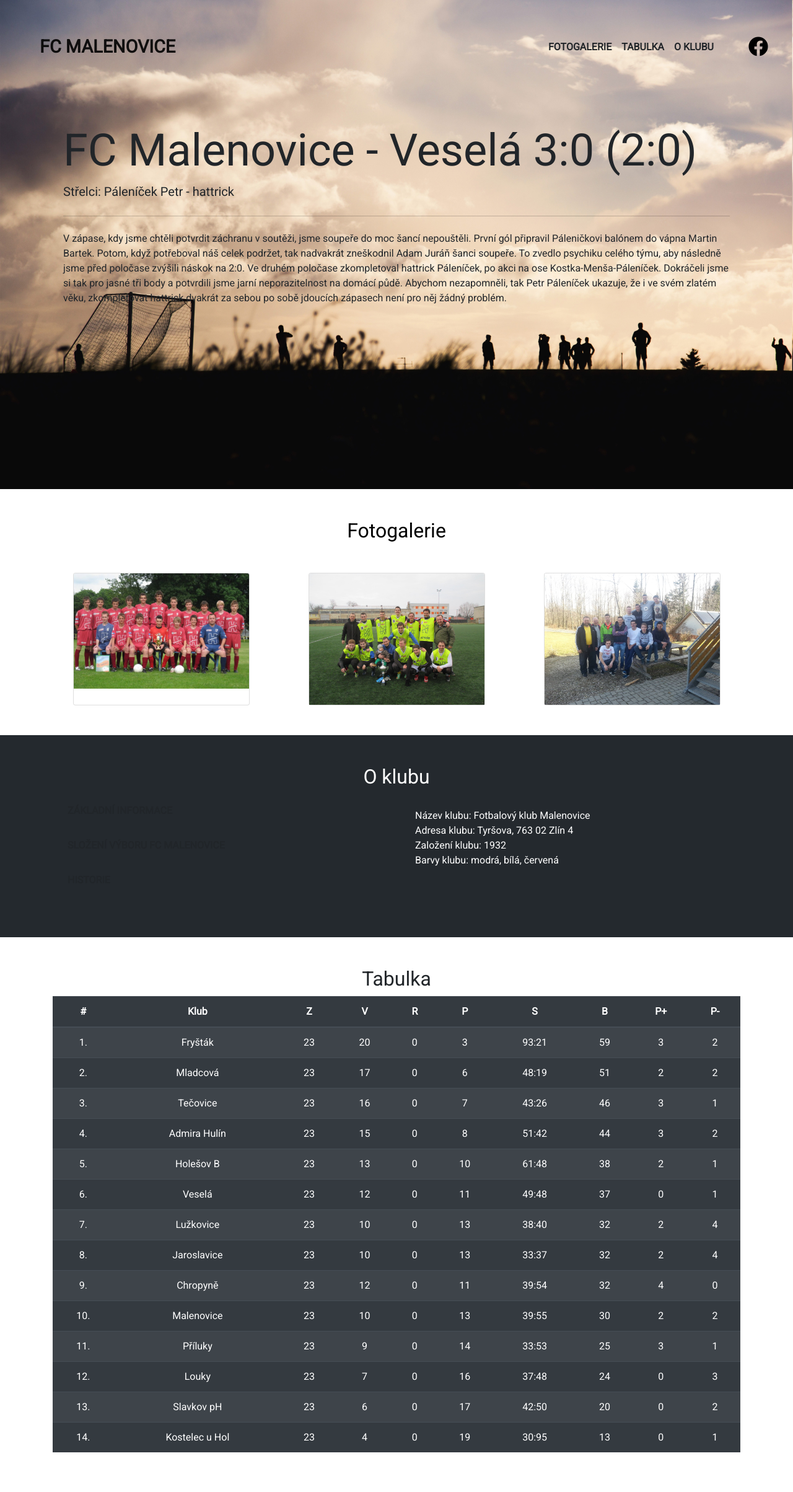
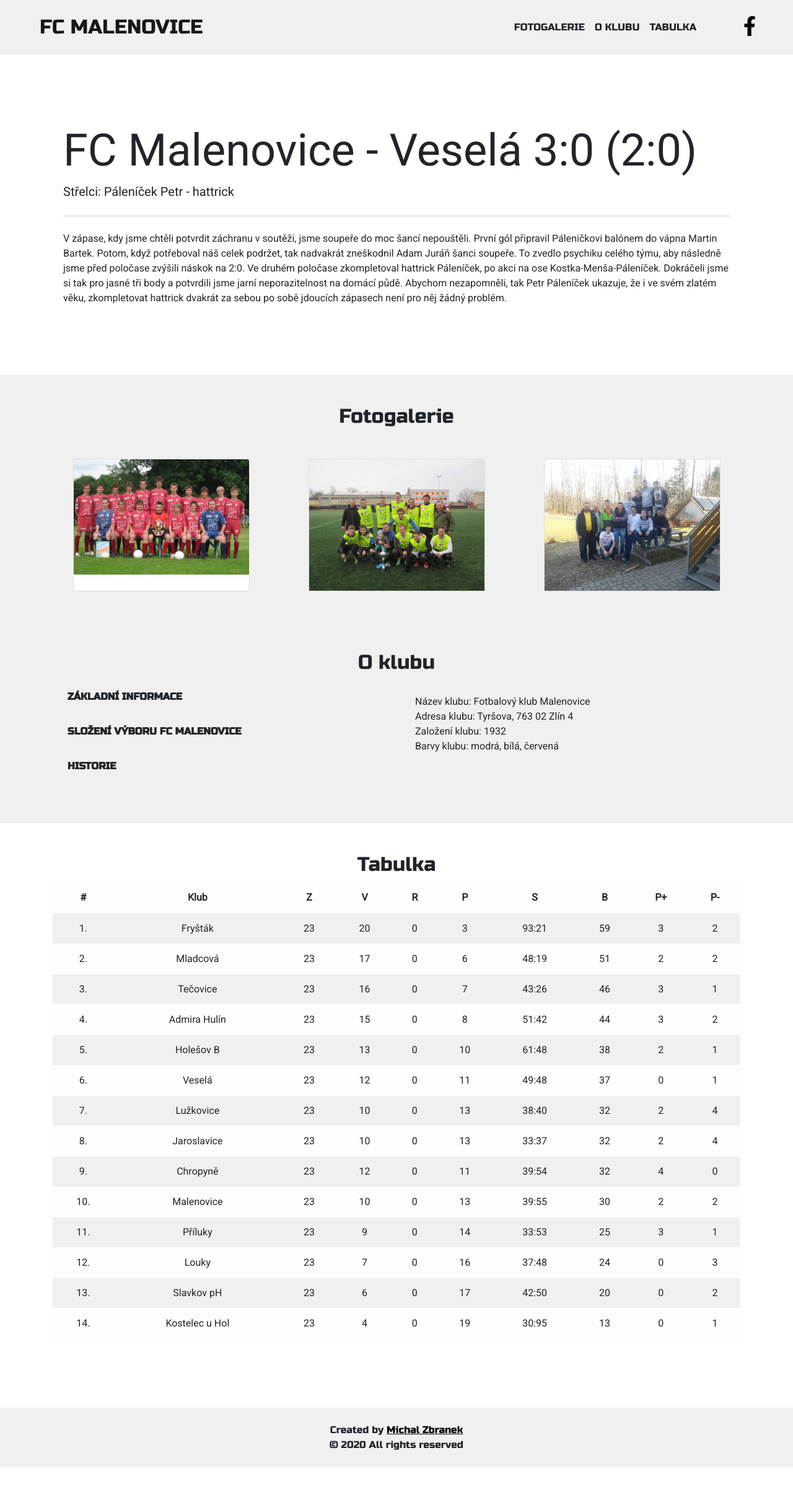
Before and after one commit to michalzbranek/fcmalenovice, a PHP site: page / in a window 1280 px wide. Shown: the whole page at 62% size. After the commit the page ends 2367 px from the top, so only its background shows below. Run offline with PHP 8.4, Linux system fonts and the light colour scheme; some libraries are stand-ins or nearby versions.

Commit message:
Redesign

```diff
--- a/app.css
+++ b/app.css
@@ -6,12 +6,42 @@ body {
     font-family: 'Roboto', sans-serif;
 }
 
+.navbar-brand {
+    font-family: 'Russo One', sans-serif;
+}
+
+.navbar-nav {
+    font-family: 'Russo One', sans-serif;
+}
+
+h2, h3, h4, h5, h6 {
+    font-family: 'Russo One', sans-serif;
+}
+
+a:hover {
+    color: white;
+}
+
+nav .navbar-nav li a:hover {
+    color: grey !important;
+    border-radius: 5px;
+}
+
 ul {
     margin-right: 15%;
 }
 
 i {
     color: black;
+    border-radius: 5px;
+    text-align: center;
+    height: 60px;
+    width: 60px;
+    padding: 12px 0px 0px 0px;
+}
+
+i:hover {
+    color: grey;
 }
 
 hr {
@@ -30,31 +60,20 @@ i.scrolled {
     background-color:rgba(0, 0, 0, 0);
     border-radius:0rem;
     padding-top: 200px;
-    padding-bottom: 200px;
 }
 
 .navbar-brand {
     font-size: 1.8rem;
 }
 
-.navbar.scrolled {
-    background: #24292e;
-    transition: background 500ms;
-}
-
 #gallery {
-    color: black;
-    background-color: white;
+    background-color: rgb(240, 240, 240);
 }
 
 #club {
-    background-color: #24292e;
-    color: white;
+    background-color: rgb(240, 240, 240);
 }
 
-#background{
-    background: url(images/mari-carmen-del-valle-camara-578082-unsplash.jpg);
-    background-position: center center;
-    background-repeat: no-repeat;
-    background-size: cover;
+#mainNavbar {
+    background-color: rgb(240, 240, 240);
 }
--- a/index.html
+++ b/index.html
@@ -1,11 +1,12 @@
 <!doctype html>
 <html>
   <head>
+    <meta charset="UTF-8">
+    <meta name="viewport" content="width=device-width, initial-scale=1.0">
+
     <title>FC Malenovice</title>
 
-    <meta charset="utf-8">
-    <meta name="viewport" content="width=device-width, initial-scale=1, shrink-to-fit=no">
-
+    <link href="https://fonts.googleapis.com/css?family=Russo+One&display=swap" rel="stylesheet">
     <link href="https://fonts.googleapis.com/css?family=Roboto&display=swap" rel="stylesheet">
     <link rel="stylesheet" href="https://stackpath.bootstrapcdn.com/bootstrap/4.3.1/css/bootstrap.min.css" integrity="sha384-ggOyR0iXCbMQv3Xipma34MD+dH/1fQ784/j6cY/iJTQUOhcWr7x9JvoRxT2MZw1T" crossorigin="anonymous">
     <link rel="stylesheet" href="app.css">
@@ -13,32 +14,31 @@
 </head>
 
 <body>
-  <div id="background" class="pb-5">
-    <nav id="mainNavbar" class="navbar navbar-expand-xl navbar-light fixed-top font-weight-bold">
-      <a class="navbar-brand ml-5" href="index.html">FC MALENOVICE</a>
+  <div id="background">
+    <nav id="mainNavbar" class="navbar navbar-expand-xl navbar-light fixed-top">
+      <a class="navbar-brand ml-5" href="index.html"><span style = "font-size: 2rem;">FC MALENOVICE</span></a>
       <button class="navbar-toggler d-xl-none border-0" type="button" data-toggle="collapse"
         data-target="#collapsibleNavId" aria-controls="collapsibleNavId" aria-expanded="false"
         aria-label="Toggle navigation">
         <span class="navbar-toggler-icon"></span>
       </button>
-      <div class="collapse justify-content-end navbar-collapse py-xl-5" id="collapsibleNavId">
+      <div class="collapse justify-content-end navbar-collapse py-xl-3" id="collapsibleNavId">
         <ul class="navbar-nav mr-5">
           <li class="nav-item">
             <a class="nav-link text-body" href="#gallery">FOTOGALERIE</a>
           </li>
           <li class="nav-item">
-            <a class="nav-link text-body" href="#tablesection">TABULKA</a>
+            <a class="nav-link text-body" href="#club">O KLUBU</a>
           </li>
           <li class="nav-item">
-            <a class="nav-link text-body" href="#club">O KLUBU</a>
+            <a class="nav-link text-body" href="#tablesection">TABULKA</a>
           </li>
           <li class="nav-item d-inline d-xl-none">
             <a class="nav-link text-body" href="https://www.facebook.com/fotbalmalenovice/" target="_blank">FACEBOOK</a>
           </li>
         </ul>
       </div>
-      <a class="mr-4 d-none d-xl-block" href="https://www.facebook.com/fotbalmalenovice/" target="_blank"><i
-          class="fab fa-facebook fa-2x"></i></a>
+      <a class="mr-4 d-none d-xl-block" href="https://www.facebook.com/fotbalmalenovice/" target="_blank"><i class="fab fa-facebook-f fa-2x"></i></a>
     </nav>
 
     <section class="container jumbotron">
@@ -87,13 +87,13 @@
           <nav class="navbar navbar-expand font-weight-bold text-uppercase">
             <ul class="nav navbar-nav flex-column border-0">
               <li class="nav-item pb-3">
-                <a class="nav-link active text-white" data-toggle="tab" href="#tab1">Základní informace</a>
+                <a class="nav-link active text-reset" data-toggle="tab" href="#tab1">Základní informace</a>
               </li>
               <li class="nav-item pb-3">
-                <a class="nav-link text-white" data-toggle="tab" href="#tab2">Složení výboru FC Malenovice</a>
+                <a class="nav-link text-reset" data-toggle="tab" href="#tab2">Složení výboru FC Malenovice</a>
               </li>
               <li class="nav-item pb-3">
-                <a class="nav-link text-white" data-toggle="tab" href="#tab3">Historie</a>
+                <a class="nav-link text-reset" data-toggle="tab" href="#tab3">Historie</a>
               </li>
             </ul>
           </nav>
@@ -136,7 +136,7 @@
 
   <section id="tablesection" class="text-center container py-5">
     <h2>Tabulka</h2>
-    <table class="table table-striped table-dark table-hover">
+    <table class="table table-striped table-light table-hover">
         <thead>
           <tr>
             <th>#</th>
@@ -325,22 +325,16 @@
     <script src="https://code.jquery.com/jquery-3.3.1.slim.min.js" integrity="sha384-q8i/X+965DzO0rT7abK41JStQIAqVgRVzpbzo5smXKp4YfRvH+8abtTE1Pi6jizo" crossorigin="anonymous"></script>
     <script src="https://cdnjs.cloudflare.com/ajax/libs/popper.js/1.14.7/umd/popper.min.js" integrity="sha384-UO2eT0CpHqdSJQ6hJty5KVphtPhzWj9WO1clHTMGa3JDZwrnQq4sF86dIHNDz0W1" crossorigin="anonymous"></script>
     <script src="https://stackpath.bootstrapcdn.com/bootstrap/4.3.1/js/bootstrap.min.js" integrity="sha384-JjSmVgyd0p3pXB1rRibZUAYoIIy6OrQ6VrjIEaFf/nJGzIxFDsf4x0xIM+B07jRM" crossorigin="anonymous"></script>
-    <script>
-      $(function () {
-        $(document).scroll(function() {
-          var $nav = $("#mainNavbar");
-          $nav.toggleClass("scrolled", $(this).scrollTop() > $nav.height());
-          var $navlinks = $(".nav-link");
-          $navlinks.toggleClass("text-body", $(this).scrollTop() < $nav.height());
-          $navlinks.toggleClass("text-white", $(this).scrollTop() > $nav.height());
-          var $facebook = $(".fa-facebook");
-          $facebook.toggleClass("scrolled", $(this).scrollTop() > $nav.height());
-          var $navbar = $("#collapsibleNavId");
-          $navbar.toggleClass("py-xl-5", $(this).scrollTop() < $nav.height());
-          var $brand = $(".navbar-brand");
-          $brand.toggleClass("text-white", $(this).scrollTop() > $nav.height());
-        })
-      })
-    </script>
+
+    <footer class="footer text-center pb-2 pt-3 pt-md-4 mt-5" style="background-color: rgb(240, 240, 240);">
+      <div class="container-fluid">
+          <div style="font-family: 'Russo One', sans-serif;">
+              Created by
+              <a href="mailto:michal.zbranek.1@gmail.com" style="color: black; text-decoration: underline;">Michal Zbranek</a>
+              <p>© 2020 All rights reserved</p>
+          </div>
+      </div>
+  </footer>
+
   </body>
 </html>
```
Also changed, not shown: images/mari-carmen-del-valle-camara-578082-unsplash.jpg (deleted).
